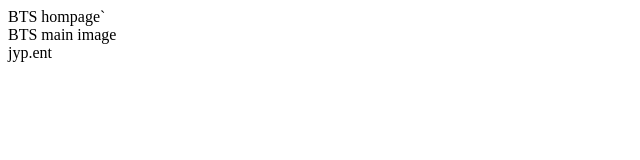
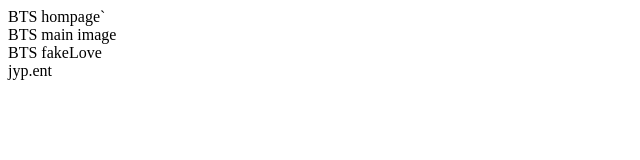
Before and after one commit to cnugithub2019/my-git-project, a plain HTML site: page index.html in a window 1280 px wide. Shown: the whole page, without its empty margins (0-640 px from the left). Drawn offline with Linux system fonts and the light colour scheme.

Commit message:
Add index.html

```diff
--- a/index.html
+++ b/index.html
@@ -1,5 +1,6 @@
 <html>
 	<head> BTS hompage</head>`
 	<div> BTS main image</div>
+	<body>BTS fakeLove</body>
 	<footer> jyp.ent</footer>
 </html>
```
